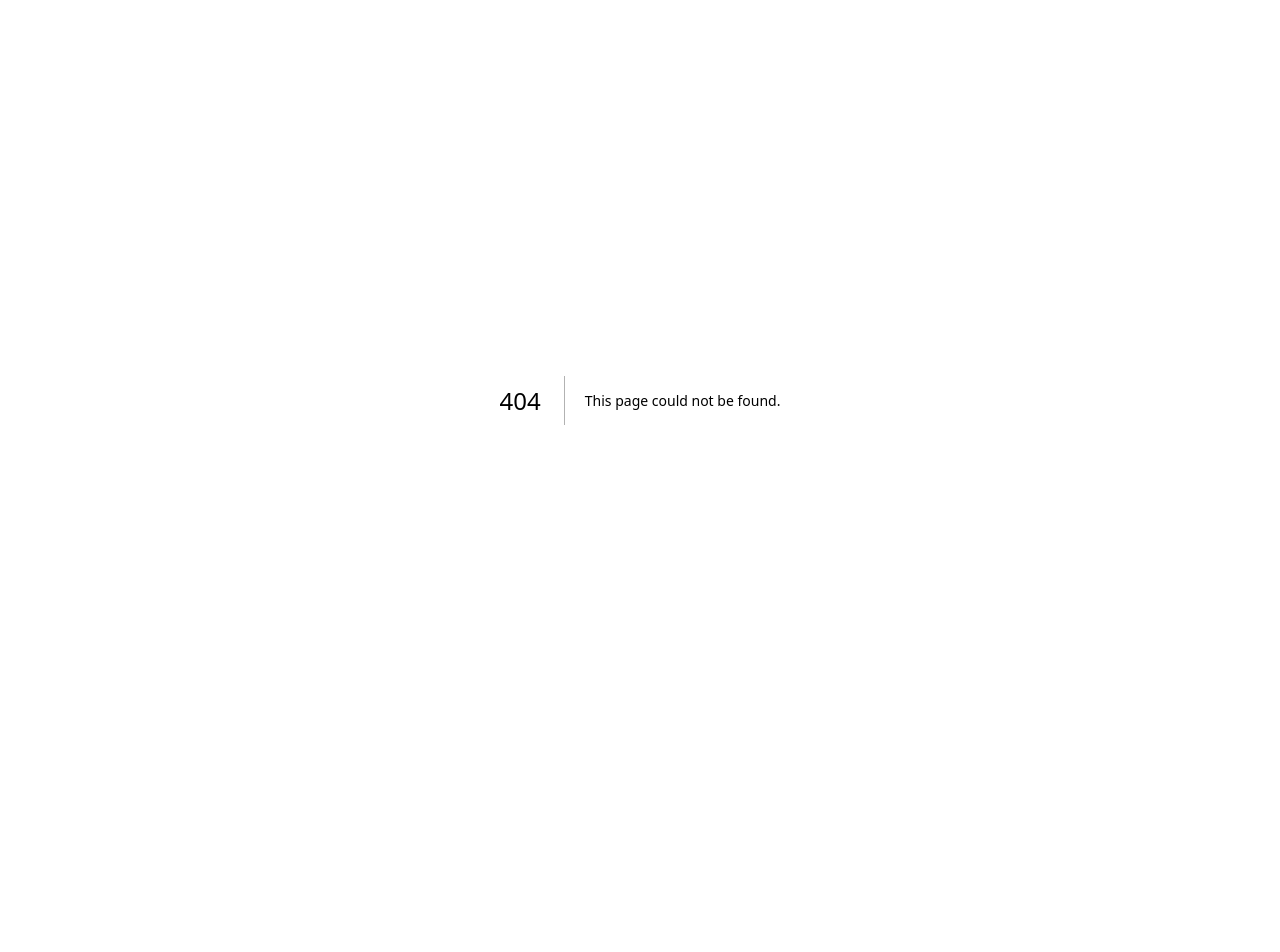
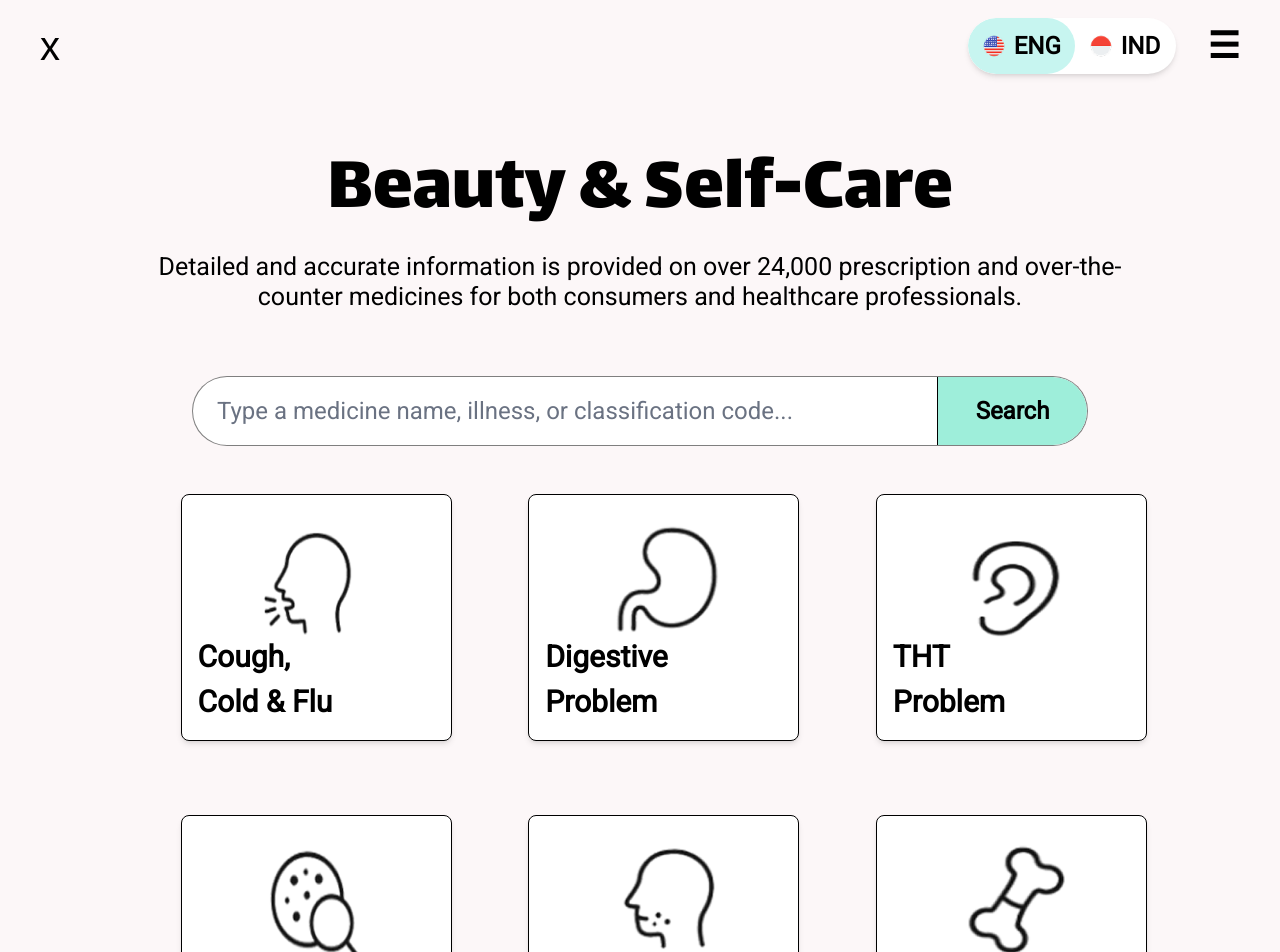
Before and after one commit to BoviliusMeidi/PharmaCheck, a Next.js app: page /categories/non-medicine/beauty-selfcare in a window 1280 px wide. Before the commit this address had no page. Shown: the top 952 px of the page. Before the commit the page ends 800 px from the top, so only its background shows below. Built offline with nearby package versions, Linux system fonts and the light colour scheme.

Commit message:
feat : non-categories beauty_selfcare page

```diff
--- /dev/null
+++ b/src/app/categories/non-medicine/beauty-selfcare/page.js
@@ -0,0 +1,53 @@
+'use client';
+
+import React from 'react';
+import Link from 'next/link';
+import SearchForm from '@/components/SearchForm';
+import MenuBar from '@/components/MenuBar';
+
+const categories = [
+  { id: 1, title: 'Cough, Cold & Flu', icon: '/non-categories/image6.png', href: '/' },
+  { id: 2, title: 'Digestive Problem', icon: '/non-categories/image7.png', href: '/' },
+  { id: 3, title: 'THT Problem', icon: '/non-categories/image8.png', href: '/' },
+  { id: 4, title: 'Skin Condition', icon: '/non-categories/image9.png', href: '/' },
+  { id: 5, title: 'Bones & Joints', icon: '/non-categories/image10.png', href: '/' },
+  { id: 6, title: 'Allergies', icon: '/non-categories/image14.png', href: '/' },
+];
+
+export default function BeautySelfcare() {
+  return (
+    <div className="relative bg-[#FCF7F8] min-h-screen flex flex-col">
+      <MenuBar />
+      <div className="flex-1 flex justify-center px-8">
+        <div className="py-10 px-8 max-w-[1083px] text-center">
+          <h1 className="font-title text-[80px]">Beauty & Self-Care </h1>
+          <p className="text-black mx-auto font-description text-[25px] mb-16 leading-[1.2]">
+            Detailed and accurate information is provided on over 24,000 prescription and over-the-counter
+            medicines for both consumers and healthcare professionals.
+          </p>
+
+          <div className="w-full max-w-4xl mx-auto flex justify-center">
+            <SearchForm title="Search" objective="product" />
+          </div>
+
+          <div className="grid grid-cols-1 sm:grid-cols-3 gap-6 mt-12 justify-center">
+            {categories.map(cat => (
+              <Link
+                key={cat.id}
+                href={cat.href}
+                className="relative bg-white rounded-lg shadow-md hover:shadow-lg transition w-[271px] h-[247px] mx-[50px] mb-[50px] overflow-hidden border border-black-300"
+              >
+                <div className="flex justify-center pt-6">
+                  <img src={cat.icon} alt={cat.title} className="w-[120px] h-[120px]" />
+                </div>
+                <span className="absolute bottom-4 left-4 font-description font-semibold text-[30px] text-left w-[148px]">
+                  {cat.title}
+                </span>
+              </Link>
+            ))}
+          </div>
+        </div>
+      </div>
+    </div>
+  );
+}
--- a/src/app/categories/non-medicine/page.js
+++ b/src/app/categories/non-medicine/page.js
@@ -8,7 +8,7 @@ const nonMedicineCategories = [
   { key: 'vitamin-suplement', label: 'Vitamins & Supplements', icon: '/non-categories/vitamin-suplement.svg' },
   { key: 'mom-child', label: 'Mom & Child', icon: '/non-categories/mom-child.svg' },
   { key: 'popular', label: 'Popular Search', icon: '/non-categories/popular.svg' },
-  { key: 'beauty', label: 'Beauty & Self-care', icon: '/non-categories/beauty-selfcare.svg' },
+  { key: 'beauty-selfcare', label: 'Beauty & Self-care', icon: '/non-categories/beauty-selfcare.svg' },
   { key: 'fitness', label: 'Fitness', icon: '/non-categories/a-z.svg' },
   { key: 'wellness', label: 'Wellness', icon: '/non-categories/vitamin-suplement.svg' },
   { key: 'personal-care', label: 'Personal Care', icon: '/non-categories/mom-child.svg' },
```
